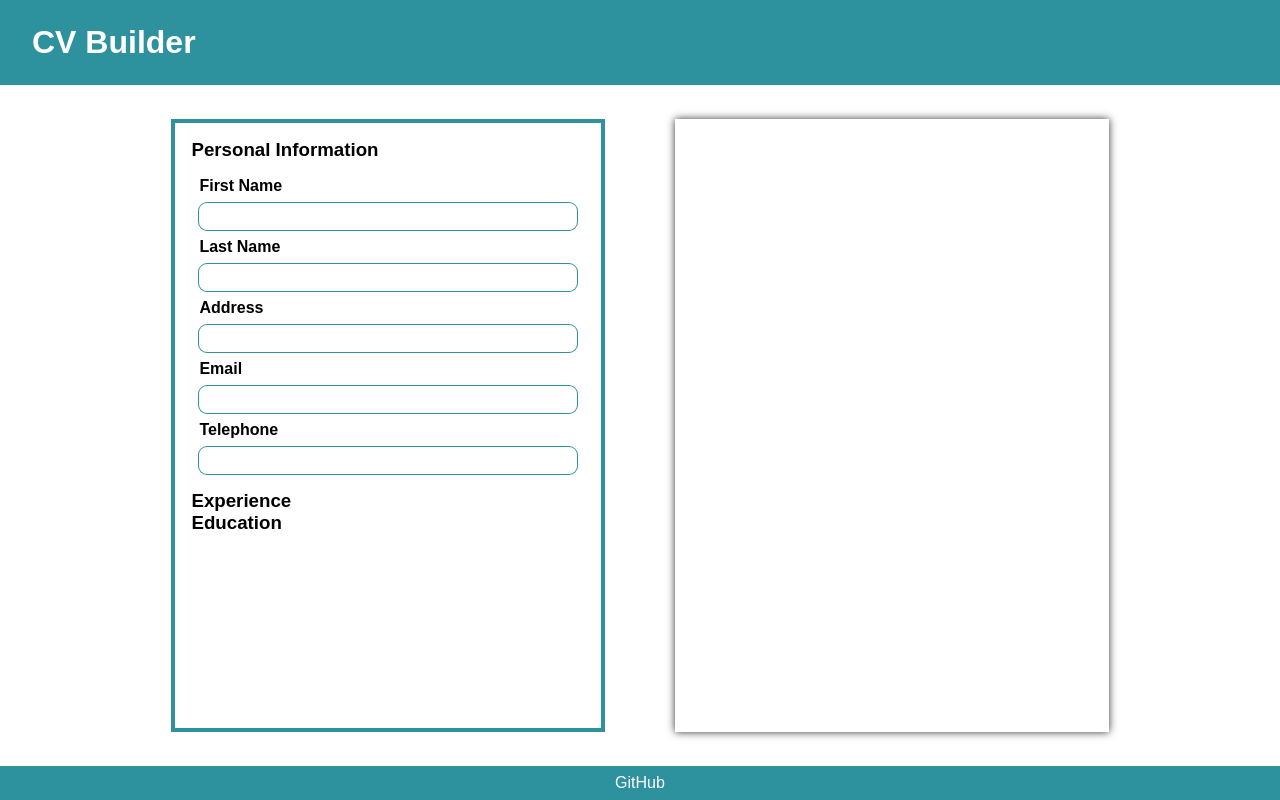
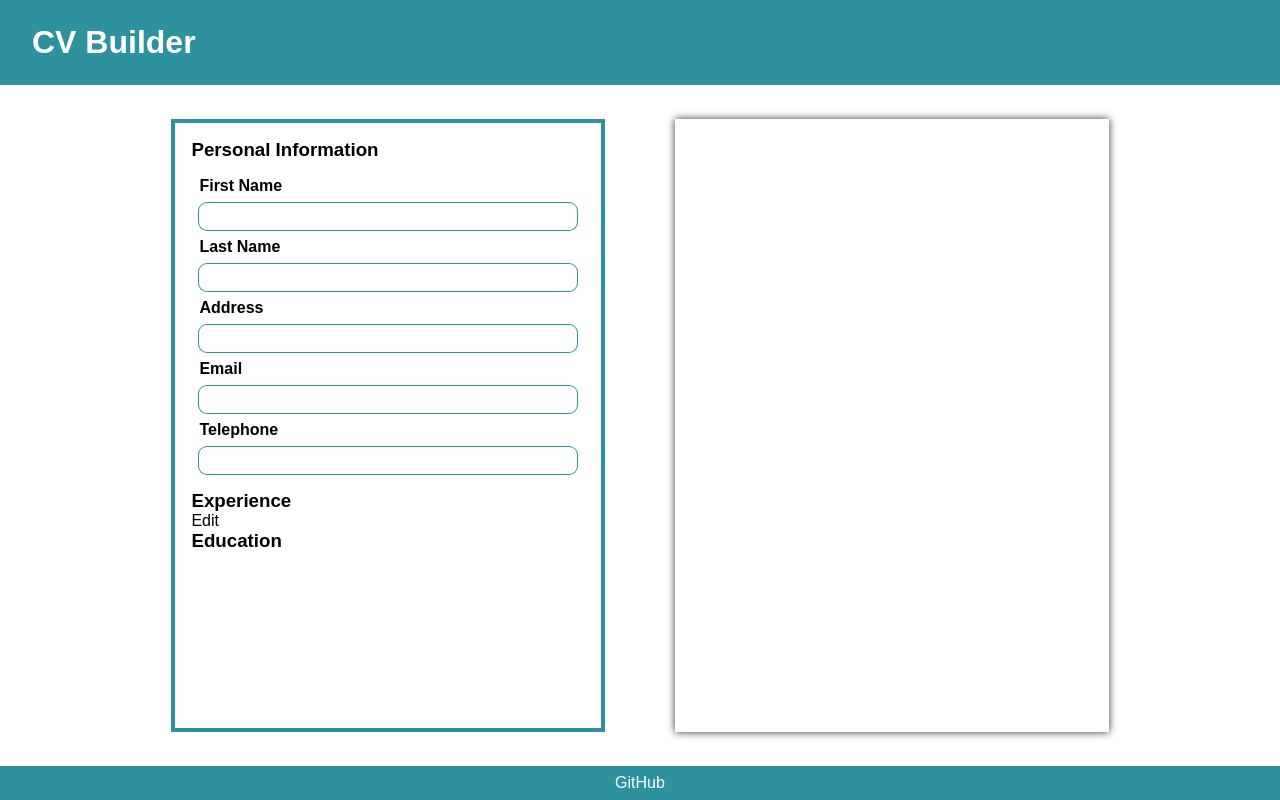
Before and after one commit to bkwong315/cv-application, a React app: page / in a window 1280 px wide. Built offline with nearby package versions, Linux system fonts and the light colour scheme; the HTML template or start-up script is replaced by a standard one.

Commit message:
Add and link ExpEditor component

```diff
--- a/src/App.tsx
+++ b/src/App.tsx
@@ -1,6 +1,7 @@
 import * as React from 'react';
 
 import PersonalInfoEditor from './components/PersonalInfoEditor/PersonalInfoEditor';
+import ExpEditor from './components/ExpEditor/ExpEditor';
 import './App.scss';
 
 interface AppState {
@@ -50,6 +51,7 @@ class App extends React.Component<{}, AppState> {
               onChangeHandler={this.handlePersonalInfoChange}
             />
             <h3>Experience</h3>
+            <ExpEditor />
             <h3>Education</h3>
           </div>
           <div className='cv-preview'></div>
--- /dev/null
+++ b/src/components/ExpEditor/ExpEditor.tsx
@@ -0,0 +1,11 @@
+import * as React from 'react';
+
+import './ExpEditor.scss';
+
+class ExpEditor extends React.Component {
+  render() {
+    return <div className='exp-editor'>Edit</div>;
+  }
+}
+
+export default ExpEditor;
```
Also changed, not shown: src/components/ExpEditor/ExpEditor.scss (added).
